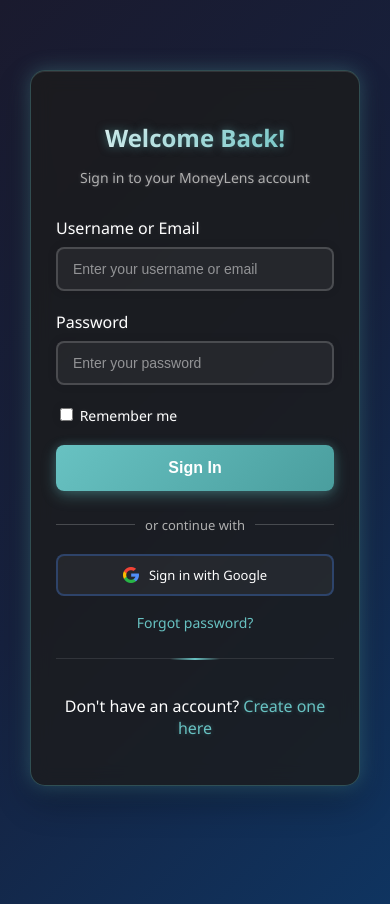
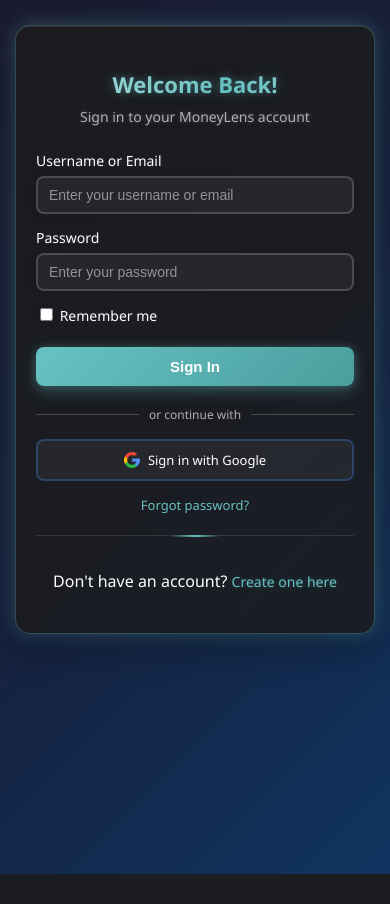
Before and after one commit to n3mo1101/cc6-expense-tracker, a Django app: page /accounts/login/ in a window 390 px wide. After the commit the page ends 874 px from the top, so only its background shows below. Run offline with Django 5.2, Linux system fonts and the light colour scheme; some libraries are stand-ins or nearby versions.

Commit message:
Fixed login and signup sizes

```diff
--- a/projectsite/static/css/login.css
+++ b/projectsite/static/css/login.css
@@ -1,17 +1,15 @@
-/* login.css - Styles specific to login page */
-
 body {
     font-family: 'Segoe UI', Tahoma, Geneva, Verdana, sans-serif;
     background: linear-gradient(135deg, #1a1a2e 0%, #16213e 50%, #0f3460 100%);
     margin: 0;
-    padding: 0;
-    height: 100vh;
+    padding: 20px;
+    min-height: 100vh;
     display: flex;
     justify-content: center;
     align-items: center;
     color: white;
     position: relative;
-    overflow: hidden;
+    overflow: auto;
 }
 
 .login-container {
@@ -20,7 +18,7 @@ body {
     border: 1px solid rgba(104, 194, 194, 0.3);
     background: rgba(28, 28, 28, 0.8);
     backdrop-filter: blur(10px);
-    padding: 40px;
+    padding: 30px;
     border-radius: 15px;
     box-shadow:
         0 0 20px rgba(104, 194, 194, 0.3),
@@ -28,6 +26,7 @@ body {
         inset 0 1px 0 rgba(255, 255, 255, 0.1);
     position: relative;
     overflow: hidden;
+    margin: 20px 0;
 }
 
 .login-container::before {
@@ -46,14 +45,14 @@ body {
 
 .login-header {
     text-align: center;
-    margin-bottom: 30px;
+    margin-bottom: 25px;
     position: relative;
 }
 
 .login-header h2 {
     color: white;
-    margin-bottom: 10px;
-    font-size: 28px;
+    margin-bottom: 8px;
+    font-size: 24px;
     font-weight: 600;
     text-shadow: 0 0 10px rgba(104, 194, 194, 0.5);
     background: linear-gradient(90deg, #fff, #68C2C2, #fff);
@@ -68,24 +67,26 @@ body {
     color: #b0b0b0;
     font-size: 14px;
     text-shadow: 0 0 5px rgba(255, 255, 255, 0.2);
+    margin: 0;
 }
 
 .form-group {
-    margin-bottom: 20px;
+    margin-bottom: 16px;
     position: relative;
 }
 
 .form-group label {
     display: block;
-    margin-bottom: 8px;
+    margin-bottom: 6px;
     color: white;
     font-weight: 500;
     text-shadow: 0 0 5px rgba(255, 255, 255, 0.1);
+    font-size: 14px;
 }
 
 .form-group input {
     width: 100%;
-    padding: 12px 15px;
+    padding: 10px 12px;
     border: 2px solid rgba(225, 225, 225, 0.2);
     border-radius: 8px;
     font-size: 14px;
@@ -111,12 +112,12 @@ body {
 
 .login-btn {
     width: 100%;
-    padding: 14px;
+    padding: 12px;
     background: linear-gradient(135deg, #68C2C2 0%, #4a9e9e 100%);
     color: white;
     border: none;
     border-radius: 8px;
-    font-size: 16px;
+    font-size: 15px;
     font-weight: 600;
     cursor: pointer;
     transition: all 0.3s ease;
@@ -125,6 +126,7 @@ body {
     box-shadow:
         0 5px 15px rgba(104, 194, 194, 0.3),
         0 0 10px rgba(104, 194, 194, 0.2);
+    margin-top: 8px;
 }
 
 .login-btn::before {
@@ -156,19 +158,20 @@ body {
 .error-message {
     background: linear-gradient(135deg, rgba(204, 51, 51, 0.2) 0%, rgba(153, 0, 0, 0.2) 100%);
     color: #ff6b6b;
-    padding: 12px;
+    padding: 10px;
     border-radius: 6px;
     text-align: center;
-    margin-bottom: 20px;
+    margin-bottom: 16px;
     border-left: 4px solid #ff6b6b;
     box-shadow: 0 0 10px rgba(255, 107, 107, 0.3);
     backdrop-filter: blur(5px);
+    font-size: 13px;
 }
 
 .register-section {
     text-align: center;
-    margin-top: 25px;
-    padding-top: 20px;
+    margin-top: 20px;
+    padding-top: 18px;
     border-top: 1px solid rgba(255, 255, 255, 0.1);
     position: relative;
 }
@@ -191,6 +194,7 @@ body {
     position: relative;
     transition: all 0.3s ease;
     text-shadow: 0 0 5px rgba(104, 194, 194, 0.3);
+    font-size: 14px;
 }
 
 .register-link::after {
@@ -214,32 +218,15 @@ body {
     width: 100%;
 }
 
-/* Responsive design */
-@media (max-width: 480px) {
-    .login-container {
-        margin: 20px;
-        padding: 30px 25px;
-    }
-
-    body {
-        padding: 10px;
-        align-items: flex-start;
-        padding-top: 50px;
-    }
-
-    .login-header h2 {
-        font-size: 24px;
-    }
-}
-
 /* Remember me checkbox */
 .remember-me {
     display: flex;
     align-items: center;
-    gap: 8px;
+    gap: 6px;
     color: white;
-    font-size: 14px;
+    font-size: 13px;
     cursor: pointer;
+    margin-bottom: 0;
 }
 
 .remember-me input[type="checkbox"] {
@@ -249,14 +236,14 @@ body {
 
 /* Social Login Section */
 .social-login-section {
-    margin-top: 25px;
+    margin-top: 20px;
 }
 
 .divider {
     display: flex;
     align-items: center;
     text-align: center;
-    margin: 20px 0;
+    margin: 16px 0;
 }
 
 .divider::before,
@@ -269,27 +256,27 @@ body {
 .divider span {
     padding: 0 10px;
     color: #b0b0b0;
-    font-size: 13px;
+    font-size: 12px;
 }
 
 /* Social Login Buttons */
 .social-btn {
     width: 100%;
-    padding: 12px;
+    padding: 10px;
     border: 2px solid rgba(255, 255, 255, 0.2);
     border-radius: 8px;
     background: rgba(255, 255, 255, 0.05);
     color: white;
-    font-size: 14px;
+    font-size: 13px;
     font-weight: 500;
     cursor: pointer;
     transition: all 0.3s ease;
     display: flex;
     align-items: center;
     justify-content: center;
-    gap: 10px;
+    gap: 8px;
     text-decoration: none;
-    margin-bottom: 10px;
+    margin-bottom: 8px;
 }
 
 .social-btn:hover:not(:disabled) {
@@ -304,8 +291,8 @@ body {
 }
 
 .social-btn img {
-    width: 18px;
-    height: 18px;
+    width: 16px;
+    height: 16px;
     flex-shrink: 0;
 }
 
@@ -322,13 +309,13 @@ body {
 /* Additional Links */
 .additional-links {
     text-align: center;
-    margin-top: 15px;
+    margin-top: 12px;
 }
 
 .forgot-password {
     color: #68C2C2;
     text-decoration: none;
-    font-size: 14px;
+    font-size: 13px;
     transition: all 0.3s ease;
 }
 
@@ -339,23 +326,54 @@ body {
 /* Error message improvements */
 .form-group .error-message {
     background: transparent;
-    padding: 5px 0;
-    margin-top: 5px;
+    padding: 4px 0;
+    margin-top: 4px;
     border: none;
     box-shadow: none;
     text-align: left;
-    font-size: 12px;
+    font-size: 11px;
 }
 
-/* Responsive adjustments */
+/* Animation for the shine effect */
+@keyframes shine {
+    to {
+        background-position: 200% center;
+    }
+}
+
+/* Responsive design */
 @media (max-width: 480px) {
-    .social-btn {
-        padding: 10px;
-        font-size: 13px;
+    body {
+        padding: 15px;
+        align-items: flex-start;
     }
 
-    .social-btn img {
-        width: 16px;
-        height: 16px;
+    .login-container {
+        margin: 10px 0;
+        padding: 25px 20px;
+    }
+
+    .login-header h2 {
+        font-size: 22px;
+    }
+
+    .form-group {
+        margin-bottom: 14px;
+    }
+
+    .form-group input {
+        padding: 9px 11px;
+    }
+
+    .login-btn {
+        padding: 11px;
     }
 }
+
+@media (max-height: 600px) {
+    body {
+        align-items: flex-start;
+        padding-top: 20px;
+        padding-bottom: 20px;
+    }
+}
```
Also changed, not shown: projectsite/static/css/signup.css (+67 -71 lines).
